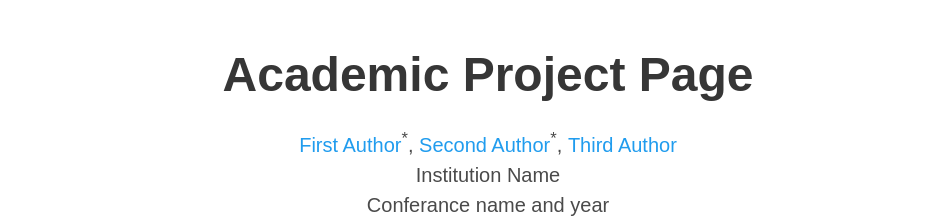
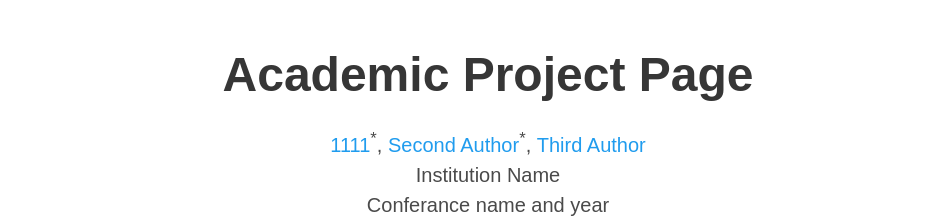
Before and after one commit to HaoyuYao/test222, a plain HTML site: page index.html in a window 1280 px wide. Shown: the top 224 px of the page, without its empty margins (152-1095 px from the left). Drawn offline with nearby package versions, Linux system fonts and the light colour scheme; some icons are missing; a web font is replaced by a local one.

Commit message:
Update index.html

```diff
--- a/index.html
+++ b/index.html
@@ -56,7 +56,7 @@
             <div class="is-size-5 publication-authors">
               <!-- Paper authors -->
               <span class="author-block">
-                <a href="FIRST AUTHOR PERSONAL LINK" target="_blank">First Author</a><sup>*</sup>,</span>
+                <a href="FIRST AUTHOR PERSONAL LINK" target="_blank">1111</a><sup>*</sup>,</span>
                 <span class="author-block">
                   <a href="SECOND AUTHOR PERSONAL LINK" target="_blank">Second Author</a><sup>*</sup>,</span>
                   <span class="author-block">
```
